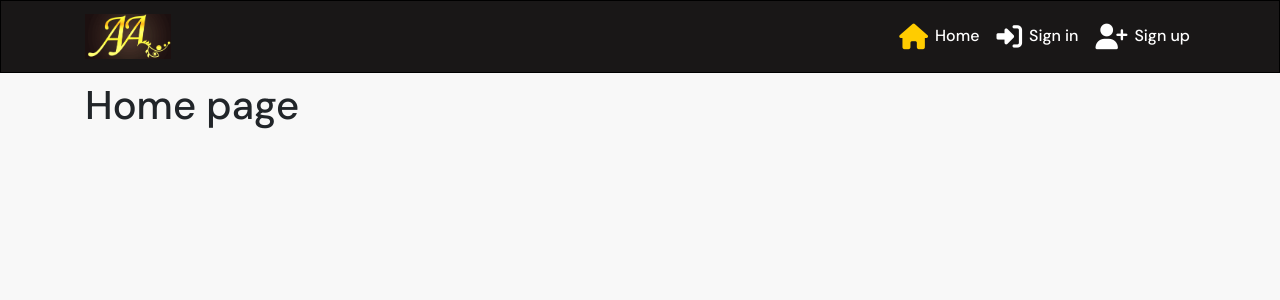
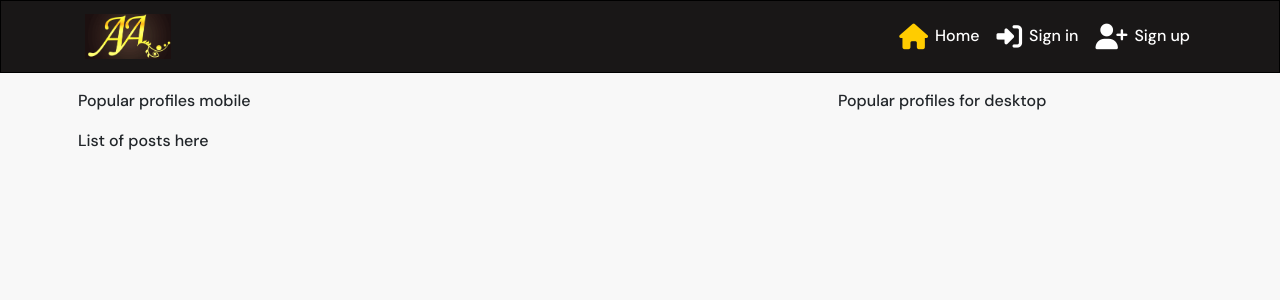
Before and after one commit to th-1982/artistery-avenue, a React (Create React App) app: page / in a window 1280 px wide. Shown: the top 300 px of the page. Built offline with nearby package versions, Linux system fonts and the light colour scheme; no server answers.

Commit message:
Add PostsPage components to routes

```diff
--- a/src/App.js
+++ b/src/App.js
@@ -8,17 +8,49 @@ import SignUpForm from "./pages/auth/SignUpForm";
 import SignInForm from "./pages/auth/SignInForm";
 import PostCreateForm from "./pages/posts/PostCreateForm";
 import PostPage from "./pages/posts/PostPage";
+import PostsPage from './pages/posts/PostsPage';
+import { useCurrentUser } from "./contexts/CurrentUserContext";
 
 
 function App() {
+  const currentUser = useCurrentUser();
+  const profile_id = currentUser?.profile_id || "";
+
 
   return (
 
     <div className={styles.App}>
      <NavBar />
      <Container className={styles.Main}>
-      <Switch>
-      <Route exact path="/" render={() => <h1>Home page</h1>} />
+     <Switch>
+      <Route
+        exact
+        path="/"
+        render={() => (
+          <PostsPage message="No results found. Adjust the search keyword." />
+        )}
+      />
+      <Route
+        exact
+        path="/feed"
+        render={() => (
+          <PostsPage
+            message="No results found. Adjust the search keyword or follow a user."
+            filter={`owner__followed__owner__profile=${profile_id}&`}
+          />
+        )}
+      />
+       <Route
+          exact
+          path="/liked"
+          render={() => (
+            <PostsPage
+              message="No results found. Adjust the search keyword or like a post."
+              filter={`likes__owner__profile=${profile_id}&ordering=-likes__created_at&`}
+            />
+          )}
+        />
+
       <Route exact path="/signin" render={() => <SignInForm />} />
       <Route exact path="/signup" render={() => <SignUpForm />} />
       <Route exact path="/posts/create" render={() => <PostCreateForm />} />
--- /dev/null
+++ b/src/pages/posts/PostsPage.js
@@ -0,0 +1,26 @@
+import React from "react";
+
+import Form from "react-bootstrap/Form";
+import Col from "react-bootstrap/Col";
+import Row from "react-bootstrap/Row";
+import Container from "react-bootstrap/Container";
+
+import appStyles from "../../App.module.css";
+import styles from "../../styles/PostsPage.module.css";
+
+function PostsPage() {
+
+  return (
+    <Row className="h-100">
+      <Col className="py-2 p-0 p-lg-2" lg={8}>
+        <p>Popular profiles mobile</p>
+        <p>List of posts here</p>
+      </Col>
+      <Col md={4} className="d-none d-lg-block p-0 p-lg-2">
+        <p>Popular profiles for desktop</p>
+      </Col>
+    </Row>
+  );
+}
+
+export default PostsPage;
--- /dev/null
+++ b/src/styles/PostsPage.module.css
@@ -0,0 +1,18 @@
+.SearchBar input {
+    border-radius: 20px;
+    color: #242a3d;
+    padding-left: 40px;
+    margin-bottom: 16px;
+  }
+
+  .SearchIcon {
+    position: absolute;
+    font-size: 1.2rem;
+    padding: 9px;
+    padding-left: 15px;
+  }
+
+  .SearchIcon:hover {
+    cursor: default;
+    color: #cfced3;
+  }
```
Also changed, not shown: src/assets/no-results.png (added).
